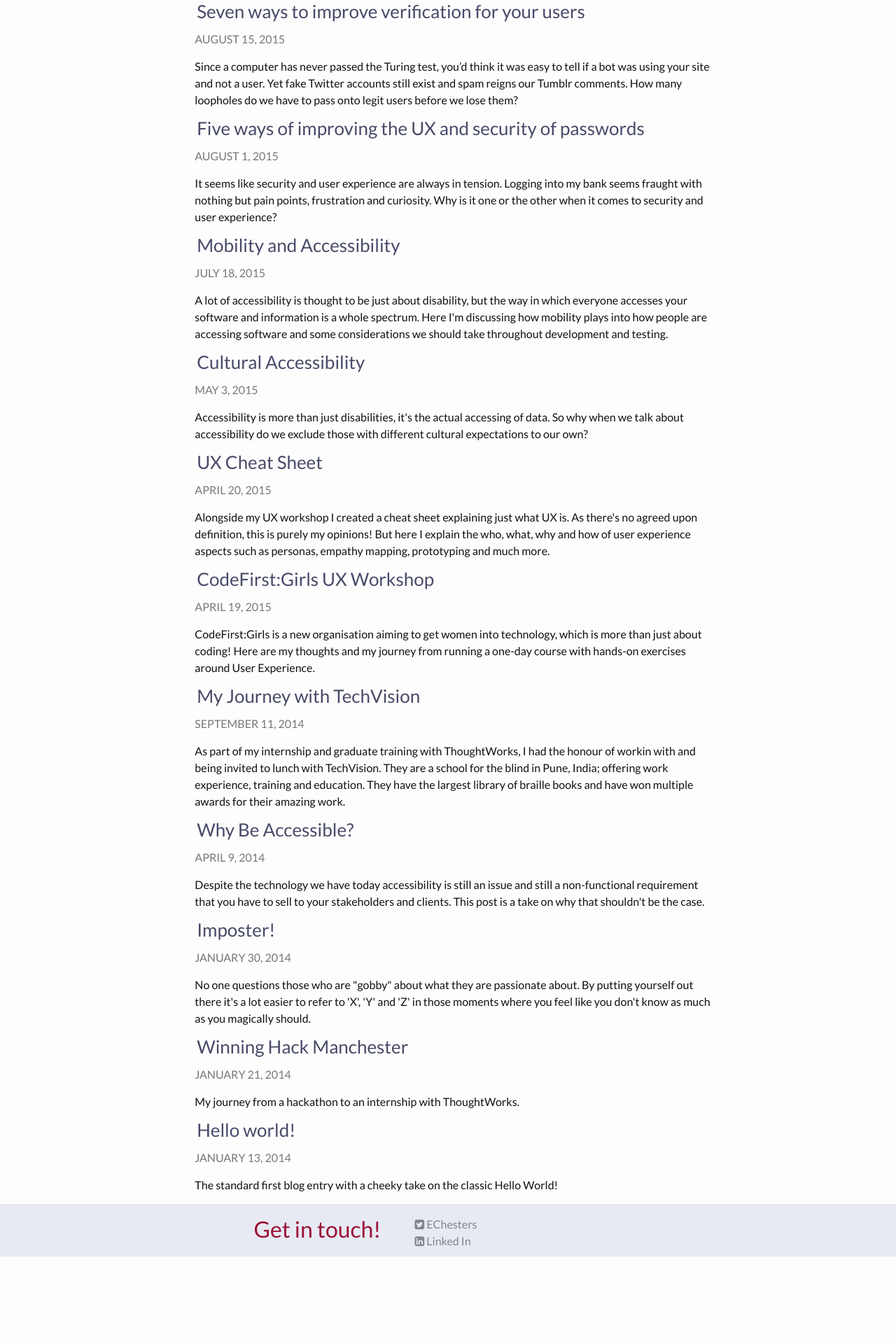
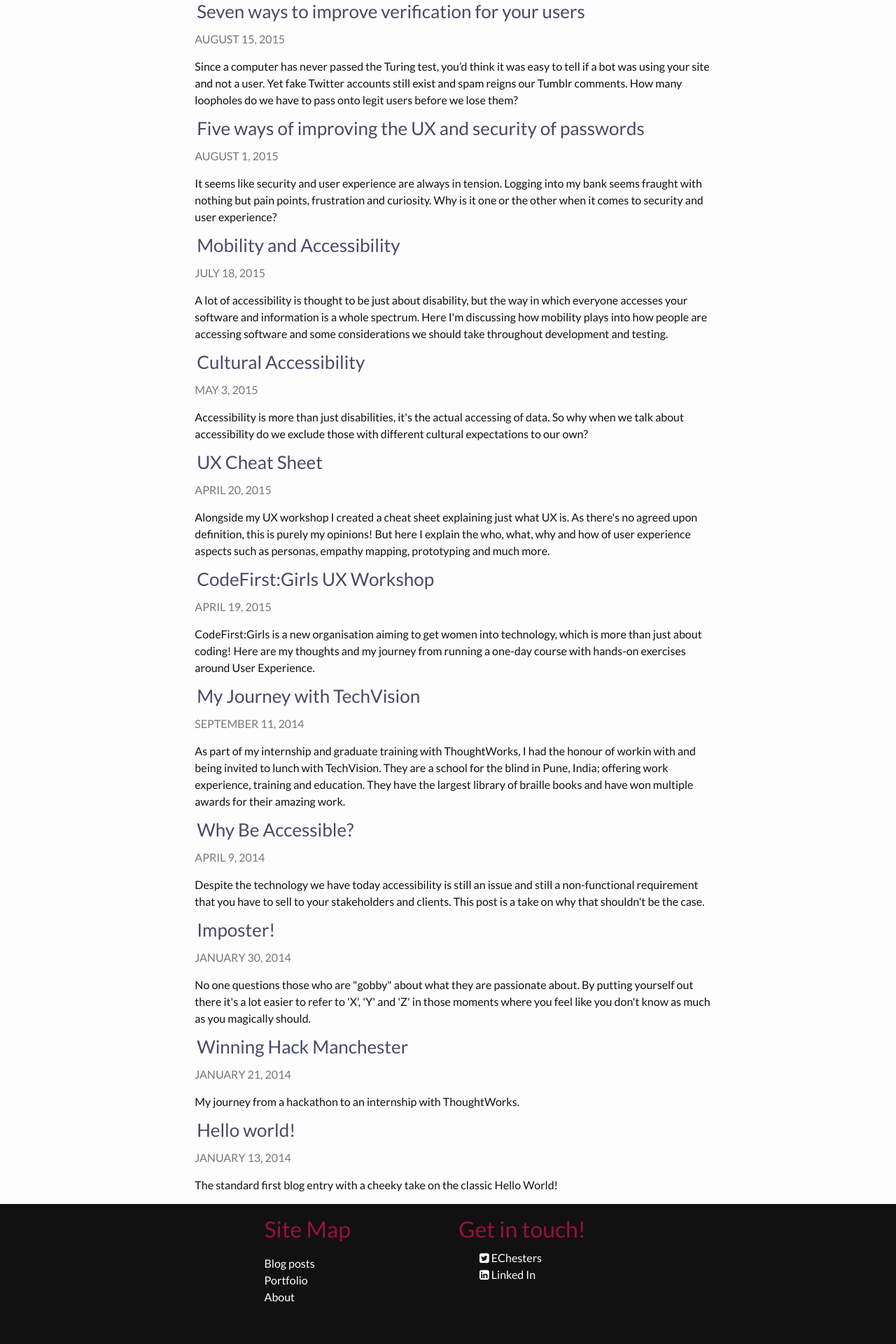
Before and after one commit to EChesters/echesters.github.io, a Jekyll site: the page built from index.html, in a window 1280 px wide. Shown: the part 952-2872 px from the top of the page at 70% size. Built offline with Jekyll 4.4.1, drawn with Linux system fonts in a browser that asks for light colours; nearby versions of some CDN libraries; before the commit the page ends 2747 px from its top, so only the background shows below that.

Commit message:
Changed footer

```diff
--- a/_includes/footer.html
+++ b/_includes/footer.html
@@ -1,11 +1,17 @@
 <footer class="footer">
   <div class="container">
     <div class="row">
-      <div class="col-xs-12 col-sm-10 col-md-7 col-lg-6 position central">
-        <div class="position left">
+      <div class="col-xs-12 col-md-9 col-lg-6 position central">
+        <div class="col-xs-12 col-md-6 position left">
+          <h4>Site Map</h4>
+          <ul class="site-map">
+            <li><a href="/">Blog posts</a></li>
+            <li><a href="/portfolio.html">Portfolio</a></li>
+            <li><a href="/about.html">About</a></li>
+          </ul>
+        </div>
+        <div class="col-xs-12 col-md-6 position right">
           <h4>Get in touch!</h4>
-        </div>
-        <div class="col-xs-12 col-md-10 col-lg-8 position right">
           <ul>
             <li><a href="//twitter.com/EChesters"><i class="fa fa-twitter-square"></i>   EChesters</a></li>
             <li><a href="//uk.linkedin.com/in/elizabeth-chesters-a9297883"><i class="fa fa-linkedin-square"></i>   Linked In</a></li>
--- a/_sass/_footer.scss
+++ b/_sass/_footer.scss
@@ -1,4 +1,4 @@
-$footer-text:			#84848A;
+$footer-text:			#86a784;
 $brand-darker:			#9a1134;
 
 .footer {
@@ -18,6 +18,7 @@ footer {
 		display: inline-block;
 		@include vertical-align(-25%);
 		color: $brand-darker;
+		margin-bottom: 0;
 	}
 
 	ul {
@@ -25,10 +26,10 @@ footer {
 		@include vertical-align(-35%);
 
 		li a {
-			color: $footer-text;
+			color: #fff;
 
 			&:visited {
-				color: $footer-text;
+				color: #fff;
 			}
 
 			&:hover {
@@ -38,3 +39,7 @@ footer {
 		}
 	}
 }
+
+ul.site-map {
+	margin-left: 0;
+}
--- a/css/main.scss
+++ b/css/main.scss
@@ -17,7 +17,7 @@ $text-color:       		#111;
 $background-color: 		#fdfdfd;
 $brand-color:      		#86a784;
 $brand-secondary:       #484a68;
-$footer-bg:             #E7E9F3;
+$footer-bg:             #111111;
 $header:                #484a68;
 
 $grey-color:       		#8E8E8E;
@@ -26,7 +26,7 @@ $grey-color-dark:  		darken($grey-color, 25%);
 
 // Width of the content area
 $content-width:    		800px;
-$footer-height:         75px;
+$footer-height:         200px;
 
 $on-palm:          		600px;
 $on-laptop:        		800px;
```
